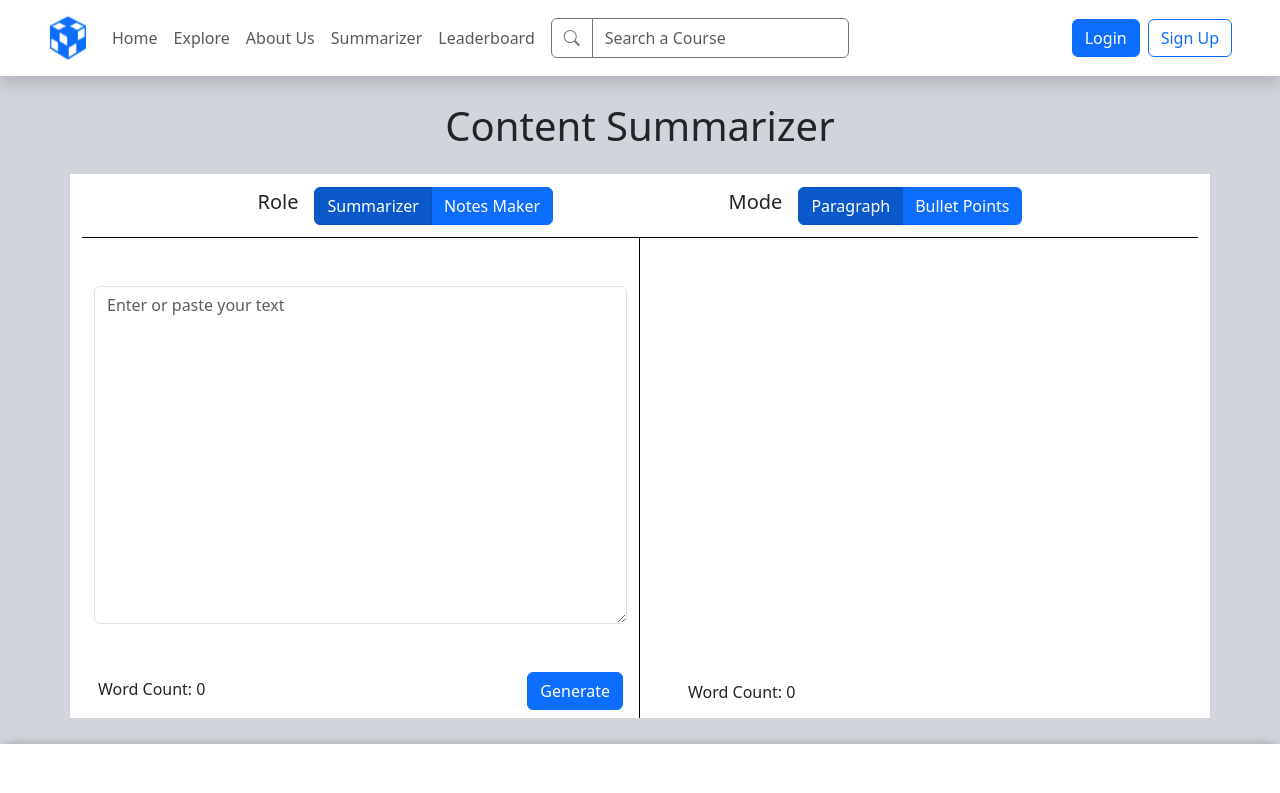
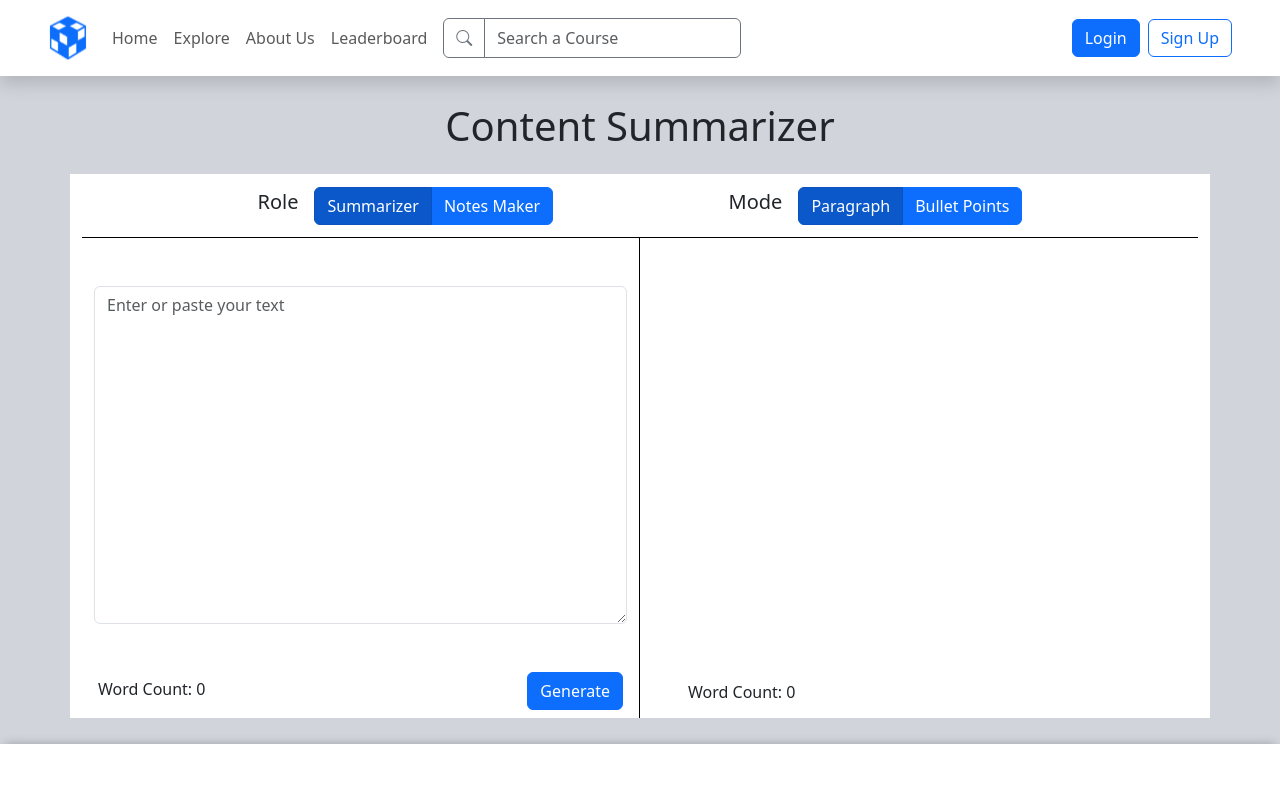
Before and after one commit to hasanhd555/GPT-EdTech, a React (Create React App) app in the folder Frontend/: page /summarizer in a window 1280 px wide. Shown: the top 793 px of the page. Built offline with nearby package versions, Linux system fonts and the light colour scheme.

Commit message:
Navbar and Summarizer update
-Only logged in user can access Summarizer

```diff
--- a/Frontend/src/components/Navbar and Footer/Navbar.tsx
+++ b/Frontend/src/components/Navbar and Footer/Navbar.tsx
@@ -82,13 +82,15 @@ function NavbarComp() {
             >
               About Us
             </Nav.Link>
-            <Nav.Link
+
+            {_id && (<Nav.Link
               onClick={() => {
                 navigate("/summarizer");
               }}
             >
               Summarizer
-            </Nav.Link>
+            </Nav.Link>)}
+
             <Nav.Link
               onClick={() => {
                 navigate("/leaderboard");
--- a/Frontend/src/components/Summarizer/Summarizer.tsx
+++ b/Frontend/src/components/Summarizer/Summarizer.tsx
@@ -10,9 +10,12 @@ import {
 } from "react-bootstrap";
 import OpenAI from "openai"; // Import OpenAI library for API access
 import Spinner from "react-bootstrap/Spinner"; // Spinner component for loading indication
+// import { NavigateFunction, useNavigate } from "react-router-dom";
+// import { useAppSelector } from "../../redux/hooks";
 
 // Define the Summarizer functional component
 const Summarizer = () => {
+  // const navigate: NavigateFunction = useNavigate();
   // Initialize OpenAI with API key and configuration
   const openai = new OpenAI({
     apiKey: process.env.REACT_APP_OPEN_AI_KEY, // API key from environment variable for security
```
